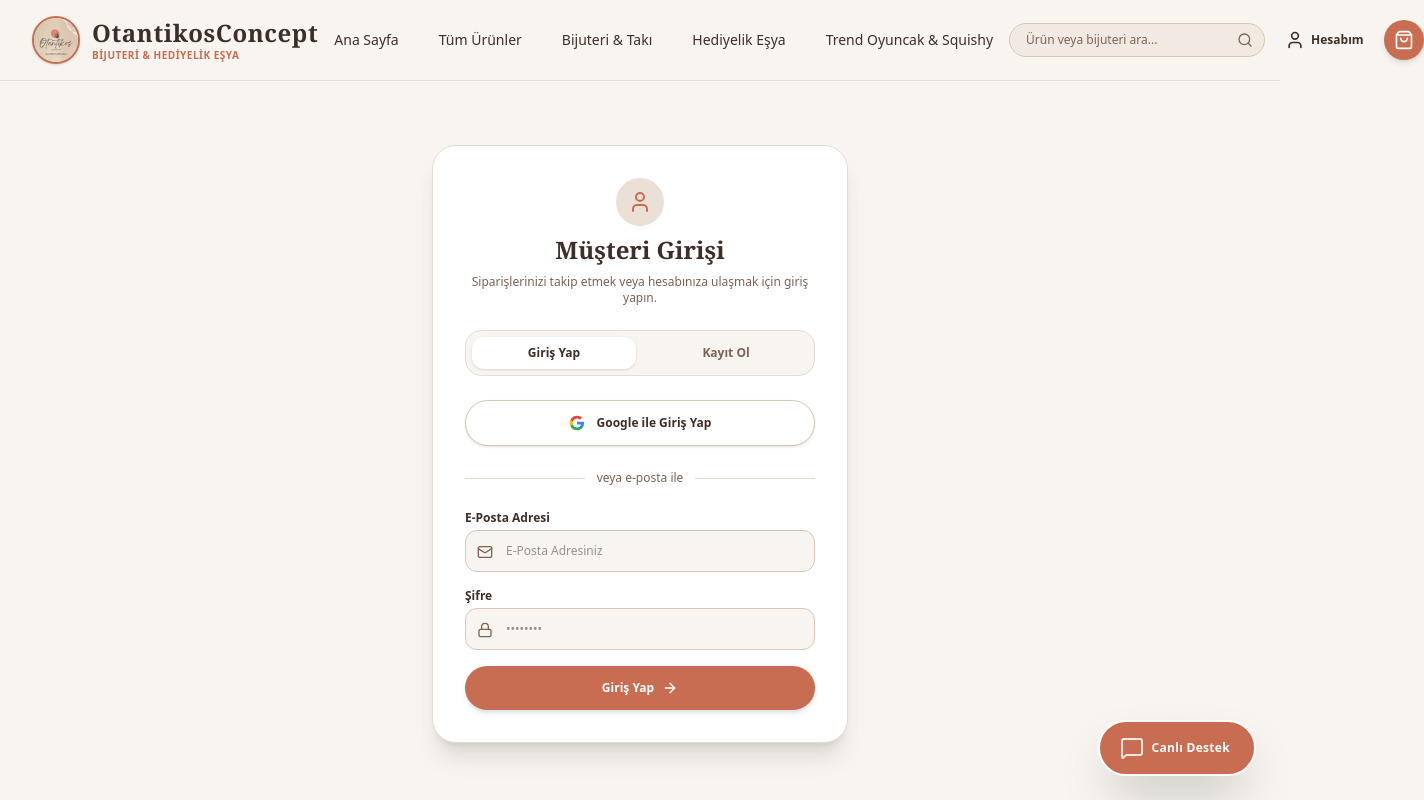
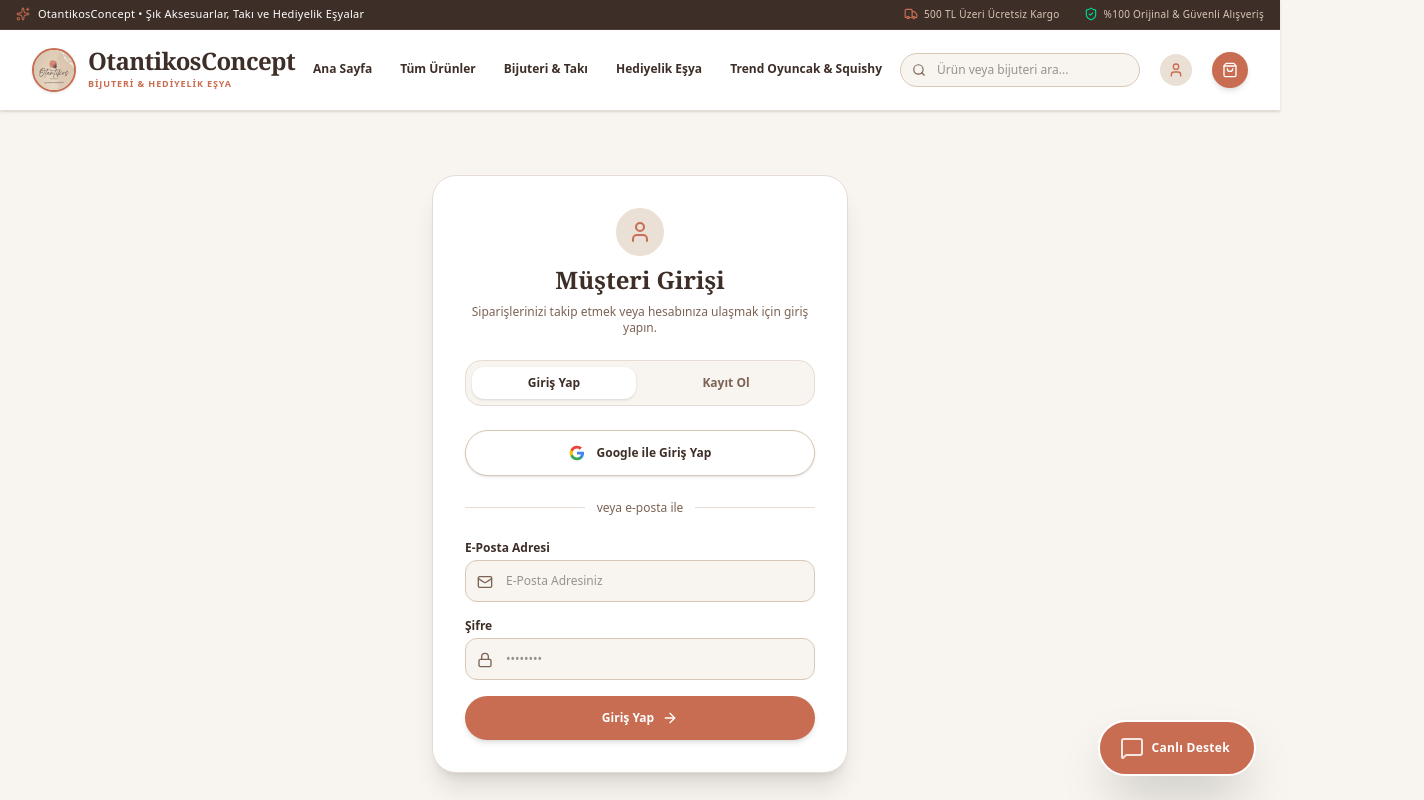
Before and after one commit to Iam-Hako/OtantikosConcept, a Next.js app: page /hesabim in a window 1280 px wide. Shown: the top 800 px of the page, 1424 px wide, since content can reach past the window. Built offline with nearby package versions, Linux system fonts and the light colour scheme.

Commit message:
Add multi-image upload support, category slug auto-mapping, ultra-luxury header redesign, page transition loader, and disable email OTP

```diff
--- a/src/components/Header.tsx
+++ b/src/components/Header.tsx
@@ -14,7 +14,8 @@ import {
   ShieldCheck,
   Truck,
   ShieldAlert,
-  LogOut
+  LogOut,
+  ChevronDown
 } from "lucide-react";
 import { useCart } from "@/context/CartContext";
 import { useAuth } from "@/context/AuthContext";
@@ -36,116 +37,143 @@ export default function Header() {
   };
 
   return (
-    <header className="sticky top-0 z-50 w-full transition-all">
+    <header className="sticky top-0 z-50 w-full shadow-sm">
+      {/* Şık Üst Duyuru Çubuğu (Top Bar) */}
+      <div className="bg-[#3E2E28] text-white py-1.5 px-4 text-[11px] font-medium tracking-wide border-b border-[#523E36]">
+        <div className="max-w-7xl mx-auto flex items-center justify-between">
+          <div className="flex items-center gap-2">
+            <Sparkles className="w-3.5 h-3.5 text-[#C86D51] animate-pulse" />
+            <span>OtantikosConcept • Şık Aksesuarlar, Takı ve Hediyelik Eşyalar</span>
+          </div>
+          <div className="hidden md:flex items-center gap-6 text-[#D8C7B5] text-[10px]">
+            <span className="flex items-center gap-1.5">
+              <Truck className="w-3.5 h-3.5 text-[#C86D51]" /> 500 TL Üzeri Ücretsiz Kargo
+            </span>
+            <span className="flex items-center gap-1.5">
+              <ShieldCheck className="w-3.5 h-3.5 text-emerald-400" /> %100 Orijinal & Güvenli Alışveriş
+            </span>
+          </div>
+        </div>
+      </div>
+
       {/* Ana Header & Navbar */}
-      <div className="bg-[#F8F5F0]/95 backdrop-blur-md border-b border-[#E6DCD3]">
+      <div className="bg-white/95 backdrop-blur-md border-b border-[#E6DCD3]">
         <div className="max-w-7xl mx-auto px-4 sm:px-6 lg:px-8">
-          <div className="flex items-center justify-between h-20">
+          <div className="flex items-center justify-between h-20 gap-4">
 
-            {/* Sol: Mobil Menü & Arama Butonu */}
-            <div className="flex items-center gap-3 md:hidden">
+            {/* Sol: Mobil Menü Butonu */}
+            <div className="flex items-center gap-2 md:hidden">
               <button
                 onClick={() => setMobileMenuOpen(true)}
-                className="p-2 text-[#3E2E28] hover:bg-[#EAE0D5] rounded-full transition"
+                className="p-2 text-[#3E2E28] hover:bg-[#F8F5F0] rounded-xl transition"
                 aria-label="Menü"
               >
                 <Menu className="w-6 h-6" />
               </button>
-              <button
-                onClick={() => setSearchOpen(!searchOpen)}
-                className="p-2 text-[#3E2E28] hover:bg-[#EAE0D5] rounded-full transition"
-                aria-label="Ara"
-              >
-                <Search className="w-5 h-5" />
-              </button>
             </div>
 
-            {/* Logo Entegrasyonu */}
-            <Link href="/" className="flex items-center gap-3 group">
-              <div className="relative w-12 h-12 rounded-full overflow-hidden border-2 border-[#C86D51] shadow-sm bg-[#EAE0D5]">
+            {/* Marka Logosu */}
+            <Link href="/" className="flex items-center gap-3 group shrink-0">
+              <div className="relative w-11 h-11 rounded-full overflow-hidden border-2 border-[#C86D51] shadow-sm bg-[#EAE0D5] group-hover:scale-105 transition-transform duration-300">
                 <Image
                   src="/otantikos-logo.png"
                   alt="OtantikosConcept Logo"
                   fill
-                  className="object-cover group-hover:scale-105 transition-transform duration-300"
+                  className="object-cover"
                   priority
                 />
               </div>
               <div className="flex flex-col">
-                <span className="font-serif text-2xl tracking-wide text-[#3E2E28] font-bold leading-tight">
-                  {settings.siteTitle}
+                <span className="font-serif text-xl sm:text-2xl tracking-tight text-[#3E2E28] font-bold leading-none">
+                  {settings.siteTitle || "OtantikosConcept"}
                 </span>
-                <span className="text-[10px] tracking-wider text-[#C86D51] uppercase font-sans font-semibold">
+                <span className="text-[9px] tracking-widest text-[#C86D51] uppercase font-sans font-bold mt-1">
                   Bijuteri & Hediyelik Eşya
                 </span>
               </div>
             </Link>
 
             {/* Masaüstü Navigasyon Linkleri */}
-            <nav className="hidden md:flex flex-1 justify-center items-center gap-x-4 lg:gap-x-8 xl:gap-x-10 text-sm font-medium text-[#3E2E28] px-4">
-              <Link href="/" className="hover:text-[#C86D51] transition whitespace-nowrap">
+            <nav className="hidden lg:flex items-center gap-x-7 text-xs font-semibold text-[#3E2E28]">
+              <Link
+                href="/"
+                className="hover:text-[#C86D51] transition-colors py-2 border-b-2 border-transparent hover:border-[#C86D51]"
+              >
                 {siteTexts?.header?.navHome || "Ana Sayfa"}
               </Link>
-              <Link href="/urunler" className="hover:text-[#C86D51] transition whitespace-nowrap">
+              <Link
+                href="/urunler"
+                className="hover:text-[#C86D51] transition-colors py-2 border-b-2 border-transparent hover:border-[#C86D51]"
+              >
                 {siteTexts?.header?.navAllProducts || "Tüm Ürünler"}
               </Link>
-              <Link href="/kategori/bijuteri-taki" className="hover:text-[#C86D51] transition whitespace-nowrap">
+              <Link
+                href="/kategori/bijuteri-taki"
+                className="hover:text-[#C86D51] transition-colors py-2 border-b-2 border-transparent hover:border-[#C86D51]"
+              >
                 Bijuteri & Takı
               </Link>
-              <Link href="/kategori/hediyelik-esya" className="hover:text-[#C86D51] transition whitespace-nowrap">
+              <Link
+                href="/kategori/hediyelik-esya"
+                className="hover:text-[#C86D51] transition-colors py-2 border-b-2 border-transparent hover:border-[#C86D51]"
+              >
                 Hediyelik Eşya
               </Link>
-              <Link href="/kategori/trend-oyuncak-squishy" className="hover:text-[#C86D51] transition whitespace-nowrap">
+              <Link
+                href="/kategori/squishy"
+                className="hover:text-[#C86D51] transition-colors py-2 border-b-2 border-transparent hover:border-[#C86D51]"
+              >
                 Trend Oyuncak & Squishy
               </Link>
+            </nav>
 
-              {/* Sadece Admin Kullanıcılar Görebilir */}
+            {/* Sağ Taraf: Arama, Admin, Profil ve Sepet */}
+            <div className="flex items-center gap-3">
+
+              {/* Arama Çubuğu */}
+              <form onSubmit={handleSearch} className="hidden md:flex relative items-center w-48 xl:w-60">
+                <input
+                  type="text"
+                  placeholder={siteTexts?.header?.searchPlaceholder || "Ürün ara..."}
+                  value={searchQuery}
+                  onChange={(e) => setSearchQuery(e.target.value)}
+                  className="w-full bg-[#F8F5F0] border border-[#D8C7B5] rounded-full py-2 pl-9 pr-4 text-xs text-[#3E2E28] focus:outline-none focus:ring-1 focus:ring-[#C86D51] focus:bg-white transition"
+                />
+                <Search className="w-3.5 h-3.5 text-[#7C6354] absolute left-3" />
+              </form>
+
+              {/* Admin Butonu */}
               {isAdmin && (
                 <Link
                   href="/admin"
-                  className="text-xs bg-[#C86D51] text-white px-3 py-1 rounded-full hover:bg-[#B05B41] transition font-semibold flex items-center gap-1 shadow-sm whitespace-nowrap"
+                  className="px-3.5 py-2 bg-[#C86D51] text-white text-xs font-bold rounded-full hover:bg-[#B05B41] transition shadow-sm flex items-center gap-1.5 shrink-0"
                 >
-                  <ShieldAlert className="w-3.5 h-3.5" /> Site Yönetimi
+                  <ShieldAlert className="w-3.5 h-3.5" />
+                  <span className="hidden sm:inline-block">Site Yönetimi</span>
                 </Link>
               )}
-            </nav>
 
-            {/* Sağ: Arama & Sepet & Profil */}
-            <div className="flex items-center gap-3">
-              <form onSubmit={handleSearch} className="hidden lg:flex items-center relative">
-                <input
-                  type="text"
-                  placeholder={siteTexts?.header?.searchPlaceholder || "Squishy, bijuteri ara..."}
-                  value={searchQuery}
-                  onChange={(e) => setSearchQuery(e.target.value)}
-                  className="w-48 xl:w-64 bg-[#EAE0D5]/50 border border-[#D8C7B5] rounded-full py-2 pl-4 pr-10 text-xs text-[#3E2E28] placeholder-[#7C6354] focus:outline-none focus:ring-2 focus:ring-[#C86D51] transition"
-                />
-                <button type="submit" className="absolute right-3 text-[#7C6354] hover:text-[#C86D51]">
-                  <Search className="w-4 h-4" />
-                </button>
-              </form>
-
-              {/* Kullanıcı Hesabı Linki */}
+              {/* Kullanıcı Hesabım */}
               <Link
                 href="/hesabim"
-                className="hidden sm:flex p-2 text-[#3E2E28] hover:text-[#C86D51] hover:bg-[#EAE0D5]/50 rounded-full transition items-center gap-1.5"
-                title={user ? `Hesabım (${user.name})` : "Giriş Yap / Kayıt Ol"}
+                className="flex items-center gap-2 p-2 hover:bg-[#F8F5F0] rounded-full transition text-[#3E2E28] font-bold text-xs"
+                title="Hesabım"
               >
-                <User className="w-5 h-5" />
-                <span className="text-xs font-semibold max-w-[80px] truncate">
-                  {user ? user.name : (siteTexts?.header?.accountLabel || "Hesabım")}
-                </span>
+                <div className="w-8 h-8 rounded-full bg-[#EAE0D5] text-[#C86D51] flex items-center justify-center font-serif font-bold text-sm">
+                  {user ? user.name.charAt(0).toUpperCase() : <User className="w-4 h-4 text-[#C86D51]" />}
+                </div>
+                {user && <span className="hidden xl:inline-block max-w-[100px] truncate text-xs">{user.name}</span>}
               </Link>
 
               {/* Sepet Butonu */}
               <Link
                 href="/sepet"
-                className="relative p-2.5 bg-[#C86D51] text-white rounded-full hover:bg-[#B05B41] transition shadow-md flex items-center justify-center group"
-                aria-label="Sepet"
+                className="relative p-2.5 bg-[#C86D51] text-white rounded-full hover:bg-[#B05B41] transition shadow-md flex items-center justify-center shrink-0"
+                aria-label="Sepetim"
               >
-                <ShoppingBag className="w-5 h-5 group-hover:scale-110 transition-transform" />
+                <ShoppingBag className="w-4 h-4" />
                 {totalItems > 0 && (
-                  <span className="absolute -top-1 -right-1 bg-[#3E2E28] text-white text-[11px] font-bold w-5 h-5 rounded-full flex items-center justify-center border-2 border-[#F8F5F0]">
+                  <span className="absolute -top-1 -right-1 bg-[#3E2E28] text-white text-[10px] font-bold w-4 h-4 rounded-full flex items-center justify-center border border-white">
                     {totalItems}
                   </span>
                 )}
@@ -156,90 +184,80 @@ export default function Header() {
         </div>
       </div>
 
-      {/* Mobil Arama Çubuğu */}
-      {searchOpen && (
-        <div className="md:hidden bg-[#F8F5F0] border-b border-[#E6DCD3] p-4">
-          <form onSubmit={handleSearch} className="flex items-center gap-2">
-            <input
-              type="text"
-              placeholder={siteTexts?.header?.searchPlaceholder || "Squishy, bijuteri ara..."}
-              value={searchQuery}
-              onChange={(e) => setSearchQuery(e.target.value)}
-              className="flex-1 bg-white border border-[#D8C7B5] rounded-lg py-2 px-4 text-sm focus:outline-none focus:ring-2 focus:ring-[#C86D51]"
-              autoFocus
-            />
-            <button type="submit" className="bg-[#C86D51] text-white px-4 py-2 rounded-lg text-sm font-medium">
-              Ara
-            </button>
-          </form>
+      {/* Mobil Menü Çekmecesi (Drawer) */}
+      {mobileMenuOpen && (
+        <div className="fixed inset-0 z-50 bg-black/60 backdrop-blur-sm md:hidden flex justify-end">
+          <div className="w-4/5 max-w-sm bg-white h-full p-6 space-y-6 flex flex-col justify-between shadow-2xl animate-in slide-in-from-right duration-300">
+            <div>
+              <div className="flex justify-between items-center border-b border-[#E6DCD3] pb-4">
+                <div className="flex items-center gap-2">
+                  <div className="w-8 h-8 rounded-full bg-[#C86D51] text-white flex items-center justify-center font-bold text-sm">
+                    O
                   </div>
-      )}
-
-      {/* Mobil Menü Drawer */}
-      {mobileMenuOpen && (
-        <div className="fixed inset-0 z-50 flex">
-          <div className="fixed inset-0 bg-black/40 backdrop-blur-sm" onClick={() => setMobileMenuOpen(false)} />
-          <div className="relative w-4/5 max-w-xs bg-[#F8F5F0] h-full shadow-2xl p-6 flex flex-col justify-between z-10 overflow-y-auto">
-            <div>
-              <div className="flex items-center justify-between pb-6 border-b border-[#E6DCD3]">
-                <div className="flex items-center gap-2">
-                  <div className="relative w-9 h-9 rounded-full overflow-hidden border border-[#C86D51]">
-                    <Image src="/otantikos-logo.png" alt="Logo" fill className="object-cover" />
+                  <span className="font-serif font-bold text-lg text-[#3E2E28]">Menü</span>
                 </div>
-                  <span className="font-serif text-lg font-bold text-[#3E2E28]">{settings.siteTitle}</span>
-                </div>
-                <button onClick={() => setMobileMenuOpen(false)} className="p-1 text-[#3E2E28]">
+                <button onClick={() => setMobileMenuOpen(false)} className="p-2 text-gray-500 hover:text-black">
                   <X className="w-6 h-6" />
                 </button>
               </div>
 
-              <div className="py-6 flex flex-col space-y-4">
-                <Link href="/" onClick={() => setMobileMenuOpen(false)} className="text-base font-medium text-[#3E2E28]">
-                  {siteTexts?.header?.navHome || "Ana Sayfa"}
+              <form onSubmit={handleSearch} className="mt-4 relative">
+                <input
+                  type="text"
+                  placeholder="Ürün veya bijuteri ara..."
+                  value={searchQuery}
+                  onChange={(e) => setSearchQuery(e.target.value)}
+                  className="w-full bg-[#F8F5F0] border border-[#D8C7B5] rounded-xl p-3 pl-10 text-xs focus:outline-none focus:ring-1 focus:ring-[#C86D51]"
+                />
+                <Search className="w-4 h-4 text-[#7C6354] absolute left-3 top-3.5" />
+              </form>
+
+              <nav className="mt-6 flex flex-col space-y-3 font-semibold text-sm text-[#3E2E28]">
+                <Link onClick={() => setMobileMenuOpen(false)} href="/" className="p-2.5 rounded-xl hover:bg-[#F8F5F0]">
+                  Ana Sayfa
                 </Link>
-                <Link href="/urunler" onClick={() => setMobileMenuOpen(false)} className="text-base font-medium text-[#3E2E28]">
-                  {siteTexts?.header?.navAllProducts || "Tüm Ürünler"}
+                <Link onClick={() => setMobileMenuOpen(false)} href="/urunler" className="p-2.5 rounded-xl hover:bg-[#F8F5F0]">
+                  Tüm Ürünler
                 </Link>
-                <Link href="/kategori/trend-oyuncak-squishy" onClick={() => setMobileMenuOpen(false)} className="text-base font-medium text-[#3E2E28]">
-                  {siteTexts?.header?.navSquishy || "Trend Oyuncak & Squishy"}
+                <Link onClick={() => setMobileMenuOpen(false)} href="/kategori/bijuteri-taki" className="p-2.5 rounded-xl hover:bg-[#F8F5F0]">
+                  Bijuteri & Takı
                 </Link>
-                <Link href="/kategori/bijuteri-taki" onClick={() => setMobileMenuOpen(false)} className="text-base font-medium text-[#3E2E28]">
-                  {siteTexts?.header?.navJewelry || "Bijuteri & Takı"}
+                <Link onClick={() => setMobileMenuOpen(false)} href="/kategori/hediyelik-esya" className="p-2.5 rounded-xl hover:bg-[#F8F5F0]">
+                  Hediyelik Eşya
                 </Link>
+                <Link onClick={() => setMobileMenuOpen(false)} href="/kategori/squishy" className="p-2.5 rounded-xl hover:bg-[#F8F5F0]">
+                  Trend Oyuncak & Squishy
+                </Link>
+              </nav>
+            </div>
 
+            <div className="border-t border-[#E6DCD3] pt-4 space-y-3">
               {isAdmin && (
                 <Link
+                  onClick={() => setMobileMenuOpen(false)}
                   href="/admin"
-                    onClick={() => setMobileMenuOpen(false)}
-                    className="text-base font-bold text-[#C86D51] pt-2"
+                  className="w-full py-3 bg-[#C86D51] text-white text-xs font-bold rounded-xl flex items-center justify-center gap-2"
                 >
-                    Site Yönetimi (Admin)
+                  <ShieldAlert className="w-4 h-4" /> Admin Paneli
                 </Link>
               )}
-              </div>
-            </div>
-
-            <div className="pt-6 border-t border-[#E6DCD3]">
               {user ? (
-                <div className="space-y-3">
-                  <p className="text-xs text-[#7C6354]">Oturum Açıldı: <strong>{user.email}</strong></p>
                 <button
                   onClick={() => {
                     logout();
                     setMobileMenuOpen(false);
                   }}
-                    className="w-full py-2 bg-rose-600 text-white rounded-lg text-xs font-semibold flex items-center justify-center gap-2"
+                  className="w-full py-3 bg-gray-100 text-rose-600 text-xs font-bold rounded-xl flex items-center justify-center gap-2"
                 >
                   <LogOut className="w-4 h-4" /> Çıkış Yap
                 </button>
-                </div>
               ) : (
                 <Link
+                  onClick={() => setMobileMenuOpen(false)}
                   href="/hesabim"
-                  onClick={() => setMobileMenuOpen(false)}
-                  className="flex items-center gap-3 text-sm text-[#3E2E28] font-medium"
+                  className="w-full py-3 bg-[#3E2E28] text-white text-xs font-bold rounded-xl flex items-center justify-center gap-2"
                 >
-                  <User className="w-5 h-5 text-[#C86D51]" /> Giriş Yap / Kayıt Ol
+                  <User className="w-4 h-4" /> Giriş Yap / Kayıt Ol
                 </Link>
               )}
             </div>
--- a/src/data/mockData.ts
+++ b/src/data/mockData.ts
@@ -7,6 +7,7 @@ export interface Product {
   compareAtPrice?: number;
   category: string;
   categorySlug: string;
+  image?: string;
   images: string[];
   stock: number;
   isFeatured?: boolean;
```
Also changed, not shown: src/app/admin/page.tsx (+59 -16 lines), src/app/hesabim/page.tsx (+32 -43 lines), src/app/layout.tsx (+8 -7 lines), src/components/PageTransitionLoader.tsx (added, +34 -0 lines), src/components/ProductCard.tsx (+11 -1 lines). Lines whose indentation alone changed are shown as unchanged.
